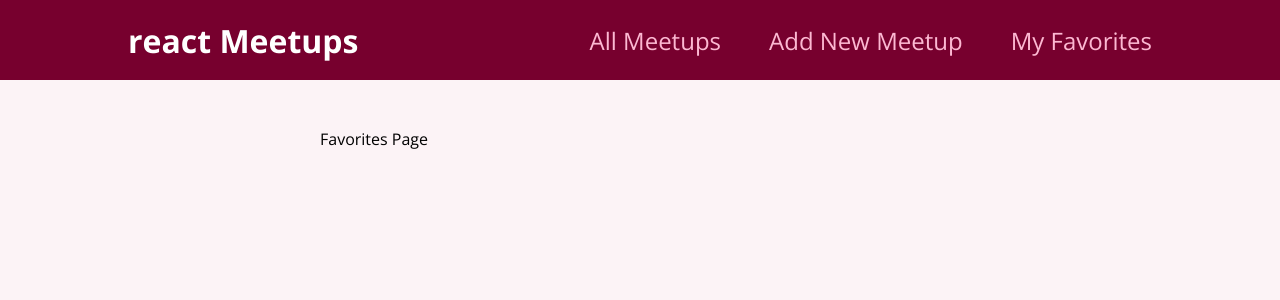
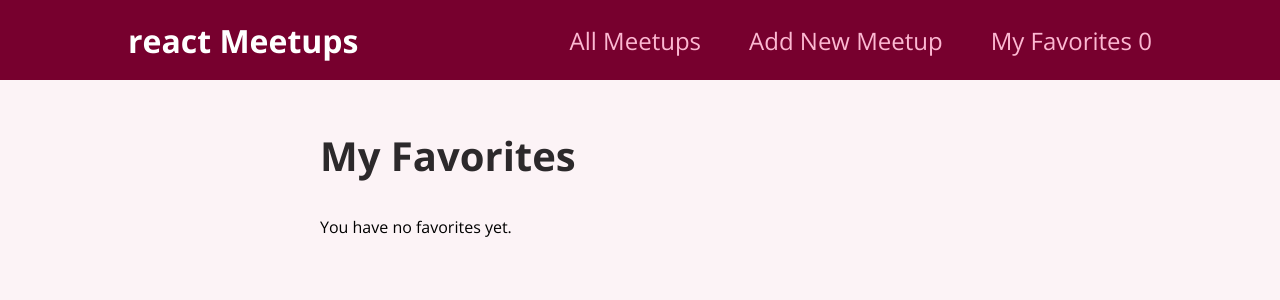
Before and after one commit to mowalky/react-app, a React (Create React App) app: page /favorites in a window 1280 px wide. Shown: the top 300 px of the page. Built offline with nearby package versions, Linux system fonts and the light colour scheme.

Commit message:
updated favorites

```diff
--- a/src/components/layout/MainNavigation.js
+++ b/src/components/layout/MainNavigation.js
@@ -1,8 +1,12 @@
 import { Link } from "react-router-dom";
+import { useContext } from "react";
 
+import FavoritesContext from "../../store/favorites-context";
 import classes from "./MainNavigation.module.css";
 
 function MainNavigation() {
+  const favoriteCtx = useContext(FavoritesContext);
+
   return (
     <header className={classes.header}>
       <div className={classes.logo}>react Meetups</div>
@@ -15,7 +19,9 @@
             <Link to="/new-meetup">Add New Meetup</Link>
           </li>
           <li>
-            <Link to="/favorites">My Favorites</Link>
+            <Link to="/favorites">
+              My Favorites <span>{favoriteCtx.totalFavorites}</span>
+            </Link>
           </li>
         </ul>
       </nav>
--- a/src/pages/Favorite.js
+++ b/src/pages/Favorite.js
@@ -1,5 +1,25 @@
+import { useContext } from "react";
+
+import FavoritesContext from "../store/favorites-context";
+import MeetupList from "../components/meetups/MeetupList";
+
 function FavoritesPage() {
-  return <div>Favorites Page</div>;
+  const favoritesCtx = useContext(FavoritesContext);
+
+  let content;
+
+  if (favoritesCtx.totalFavorites === 0) {
+    content = <p>You have no favorites yet.</p>;
+  } else {
+    content = <MeetupList meetups={favoritesCtx.favorites} />;
+  }
+
+  return (
+    <section>
+      <h1>My Favorites</h1>
+      {content}
+    </section>
+  );
 }
 
 export default FavoritesPage;
--- a/src/store/favorites-context.js
+++ b/src/store/favorites-context.js
@@ -13,7 +13,6 @@
 
   function addFavoriteHandler(favoriteMeeptup) {
     setUserFavorites((prevUserFavorites) => {
-      console.log(prevUserFavorites.concat(favoriteMeeptup));
       return prevUserFavorites.concat(favoriteMeeptup);
     });
   }
@@ -25,7 +24,6 @@
   }
 
   function itemIsFavoriteHandler(meetupId) {
-    console.log(userFavorites);
     return userFavorites.some((favorite) => favorite.id === meetupId);
   }
 
```
